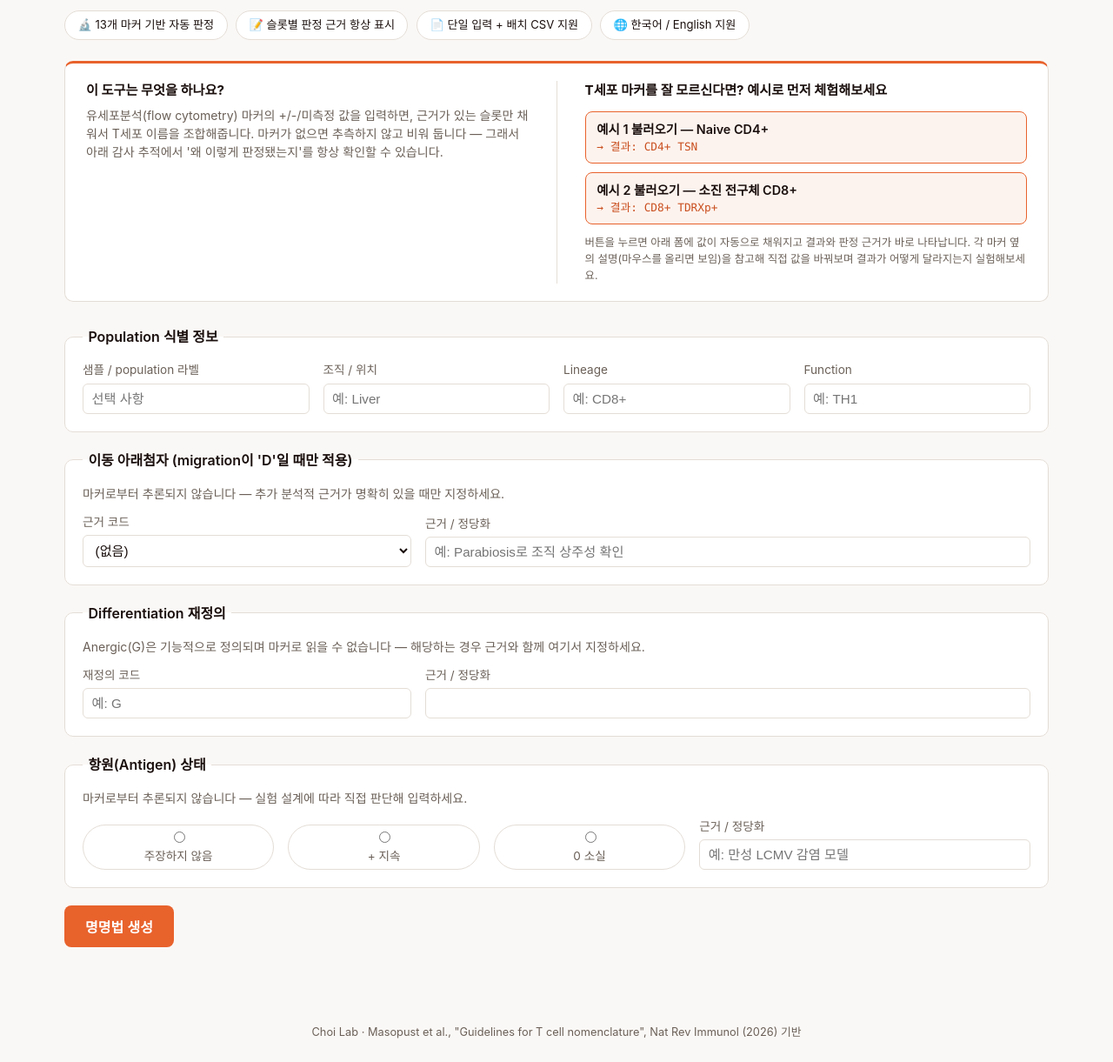
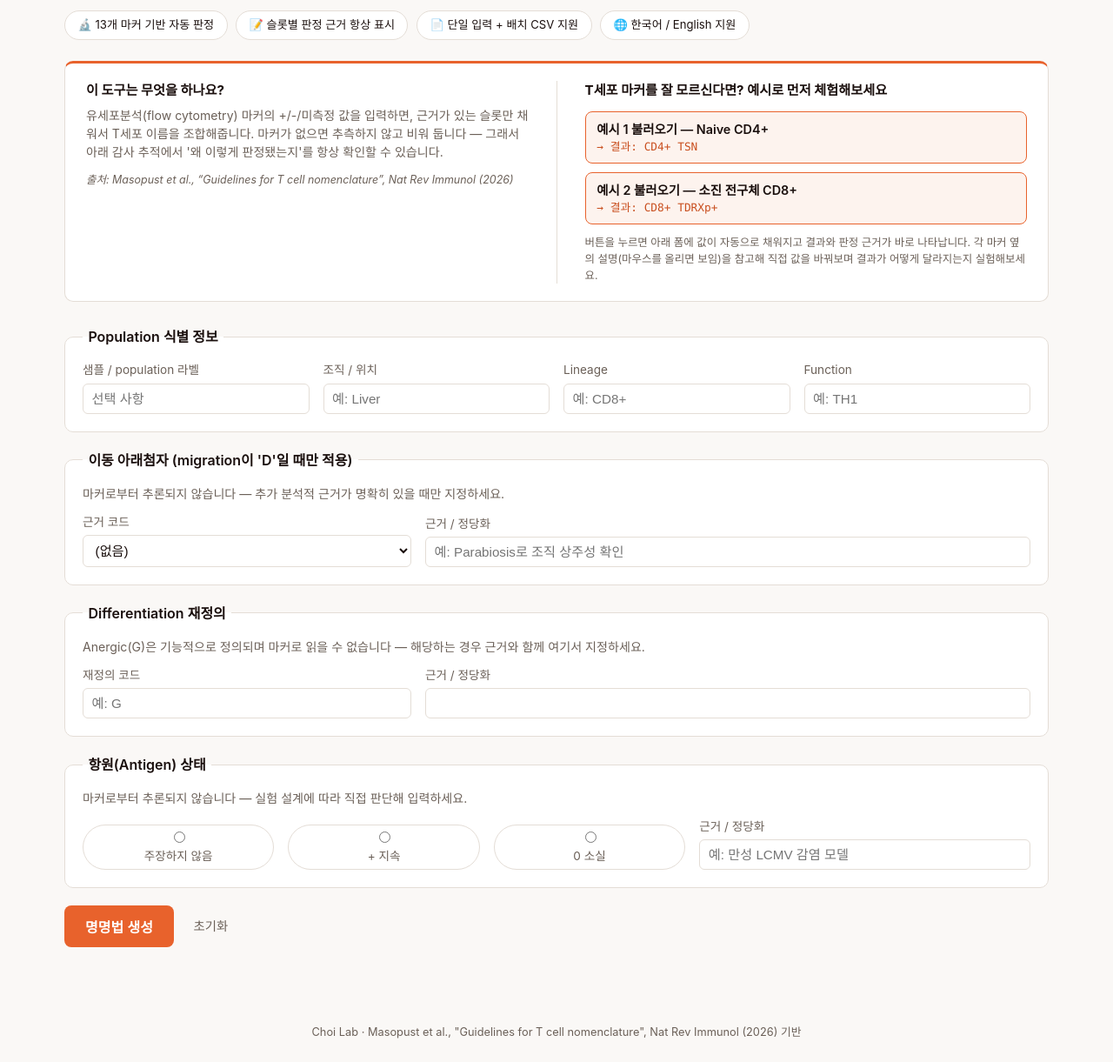
Before and after one commit to andrew010417/tcell-modular-nomenclature, a Flask app: template templates/index.html in a window 1280 px wide. Shown: the part 213-1434 px from the top of the page at 87% size. Run offline with Flask 3, Linux system fonts and the light colour scheme; the template is opened without the code that fills it, so the values that code supplies are empty.

Commit message:
Add a reset button and a visible paper citation
Reset link next to the generate button clears the form by navigating
back to a plain GET / (no example prefill, no stale result), since a
native reset button would only restore the server-rendered values.

Citation line added to the what-this-does card so the paper source is
visible on the page itself, not just in the small footer.

```diff
--- a/static/style.css
+++ b/static/style.css
@@ -268,6 +268,31 @@ button.primary {
 
 button.primary:hover { background: var(--orange-dark); }
 
+.form-actions {
+  display: flex;
+  align-items: center;
+  gap: 0.9rem;
+}
+
+a.secondary {
+  color: var(--muted);
+  text-decoration: none;
+  font-size: 0.9rem;
+  padding: 0.75rem 0.5rem;
+  border-bottom: 1px solid transparent;
+}
+
+a.secondary:hover {
+  color: var(--ink);
+  border-bottom-color: var(--border);
+}
+
+.citation {
+  font-size: 0.78rem !important;
+  font-style: italic;
+  margin-top: 0.75rem !important;
+}
+
 .result-card {
   background: var(--card);
   border: 1px solid var(--border);
--- a/templates/index.html
+++ b/templates/index.html
@@ -15,6 +15,7 @@
   <div class="hero-card-col">
     <h2>{{ t.hero_what_title }}</h2>
     <p>{{ t.hero_what_body }}</p>
+    <p class="citation">{{ t.citation }}</p>
   </div>
   <div class="hero-card-divider"></div>
   <div class="hero-card-col">
@@ -121,7 +122,10 @@
     </div>
   </fieldset>
 
-  <button type="submit" class="primary">{{ t.btn_generate }}</button>
+  <div class="form-actions">
+    <button type="submit" class="primary">{{ t.btn_generate }}</button>
+    <a href="{{ url_for('index') }}" class="secondary">{{ t.btn_reset }}</a>
+  </div>
 </form>
 
 {% if result %}
--- a/web_i18n.py
+++ b/web_i18n.py
@@ -85,6 +85,8 @@ UI_TEXT = {
         "hero_example_exhausted": "예시 2 불러오기 — 소진 전구체 CD8+",
         "hero_example_exhausted_desc": "→ 결과: CD8+ TDRXp+",
         "hero_example_hint": "버튼을 누르면 아래 폼에 값이 자동으로 채워지고 결과와 판정 근거가 바로 나타납니다. 각 마커 옆의 설명(마우스를 올리면 보임)을 참고해 직접 값을 바꿔보며 결과가 어떻게 달라지는지 실험해보세요.",
+        "citation": "출처: Masopust et al., “Guidelines for T cell nomenclature”, Nat Rev Immunol (2026)",
+        "btn_reset": "초기화",
         # batch page
         "batch_heading": "배치 CSV 모드",
         "batch_intro_pre": "샘플/population CSV를 업로드하면 ",
@@ -173,6 +175,8 @@ UI_TEXT = {
         "hero_example_exhausted": "Load example 2 — Exhausted progenitor CD8+",
         "hero_example_exhausted_desc": "→ result: CD8+ TDRXp+",
         "hero_example_hint": "Clicking a button fills in the form below and shows the result plus its audit trail right away. Hover a marker for what it means, then try changing values yourself to see how the result changes.",
+        "citation": "Source: Masopust et al., “Guidelines for T cell nomenclature”, Nat Rev Immunol (2026)",
+        "btn_reset": "Reset",
         "batch_heading": "Batch CSV mode",
         "batch_intro_pre": "Upload a CSV of samples/populations and get back the same file with ",
         "batch_intro_post": " columns appended. Not sure what columns to use? ",
```
